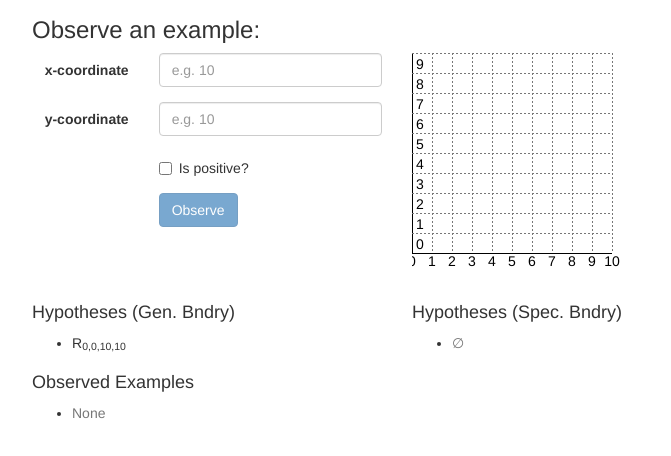
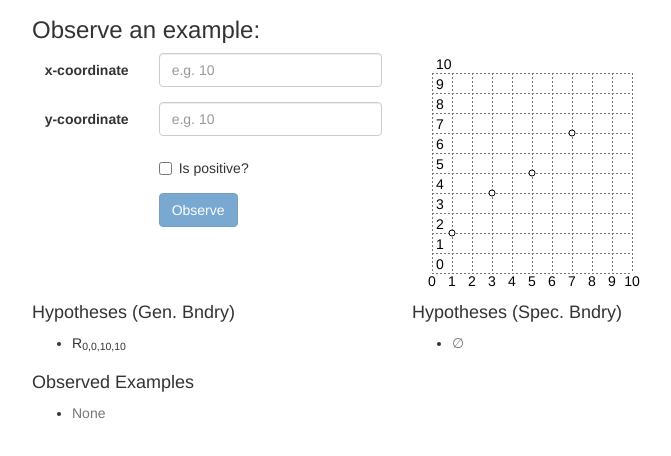
Before and after one commit to jtrussell/candidate-elimination, a website: page app/index.html in a window 1280 px wide. Shown: the part 148-604 px from the top of the page, without its empty margins (243-914 px from the left). Drawn offline with nearby package versions, Linux system fonts and the light colour scheme; some packages are replaced by stand-ins of ours.

Commit message:
Add dummy chart

```diff
--- a/app/components/candidate-elimination/directive.ce-example-space.js
+++ b/app/components/candidate-elimination/directive.ce-example-space.js
@@ -22,6 +22,8 @@ angular.module('ce.example-space.directive', ['d3', 'uni'])
         element.css('height', (height + margin.top + margin.bottom) + 'px');
         element.css('width', (width + margin.right + margin.left) + 'px');
 
+        // Build the stage
+
         var x = d3.scale.linear()
           .domain([UNI_MIN, UNI_MAX])
           .range([0, width]);
@@ -45,7 +47,8 @@ angular.module('ce.example-space.directive', ['d3', 'uni'])
         var svg = d3.select(element[0])
           .append('svg')
             .attr('height', height + margin.top + margin.bottom)
-          .append('g');
+          .append('g')
+          .attr('transform', 'translate(' + margin.left + ',' + margin.top + ')');
 
         var gx = svg.append('g')
           .attr('class', 'x axis')
@@ -66,6 +69,24 @@ angular.module('ce.example-space.directive', ['d3', 'uni'])
         gy.selectAll('text')
           .attr('x', 4)
           .attr('dy', -4);
+
+        // Plot points
+        var posExamples = svg.append('g');
+
+        var plotPosExamples = function(examples) {
+          posExamples.selectAll('circles.positive')
+            .data(examples)
+            .enter().append('circle')
+            .attr({
+              cx: function(d) {return x(d[0]);},
+              cy: function(d) {return y(d[1]);},
+              r: 3
+            })
+            .style('stroke', 'black')
+            .style('fill', 'white');
+        };
+        plotPosExamples([ [1,2], [3,4], [7,7] ]);
+        plotPosExamples([ [5,5] ]);
       }
     };
   });
--- a/app/index.html
+++ b/app/index.html
@@ -14,12 +14,9 @@
   display: none;
 }
 
-.axis line {
+.axis line,
+.axis .minor line {
   shape-rendering: crispEdges;
-  stroke: #000;
-}
-
-.axis .minor line {
   stroke: #777;
   stroke-dasharray: 2,2;
 }
```
